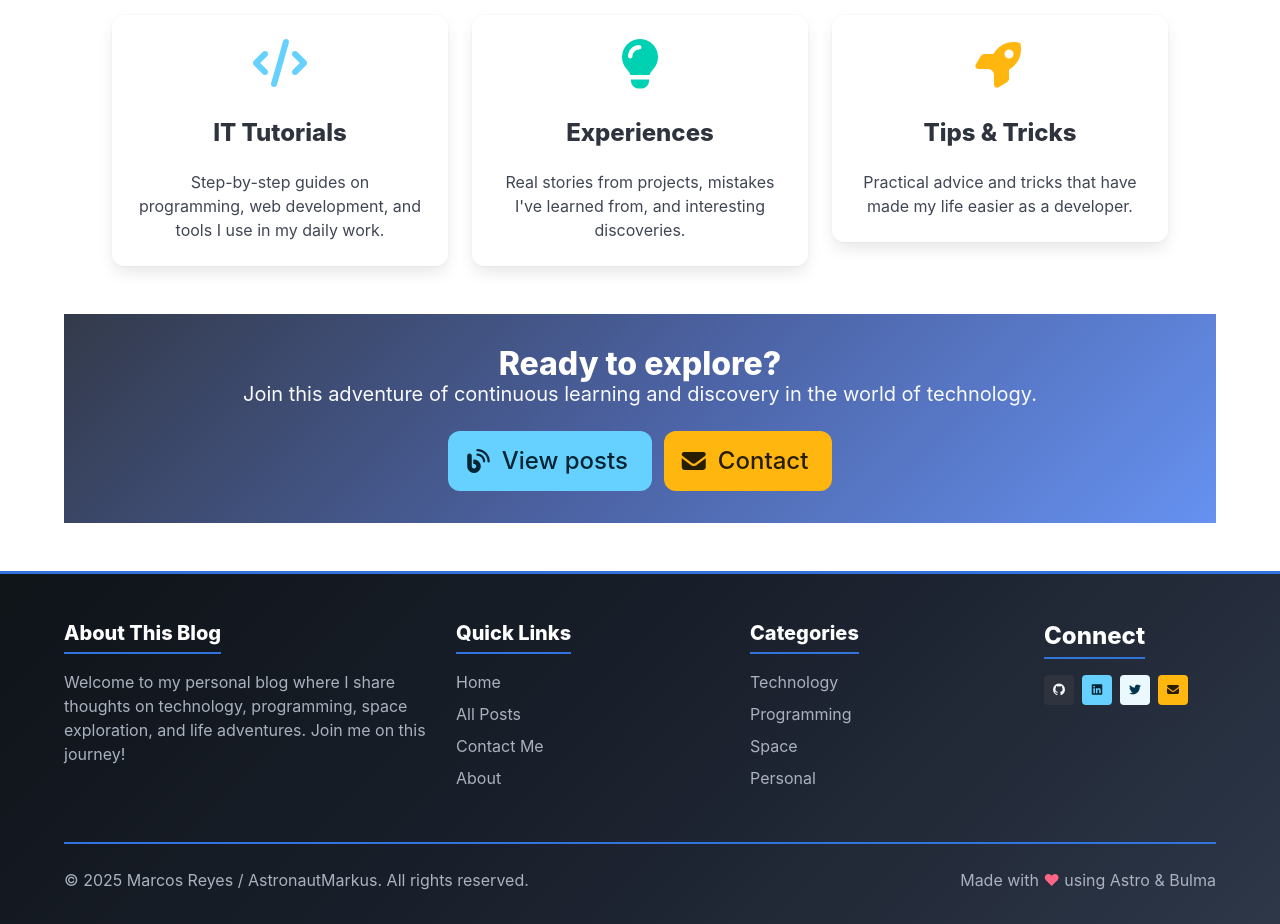
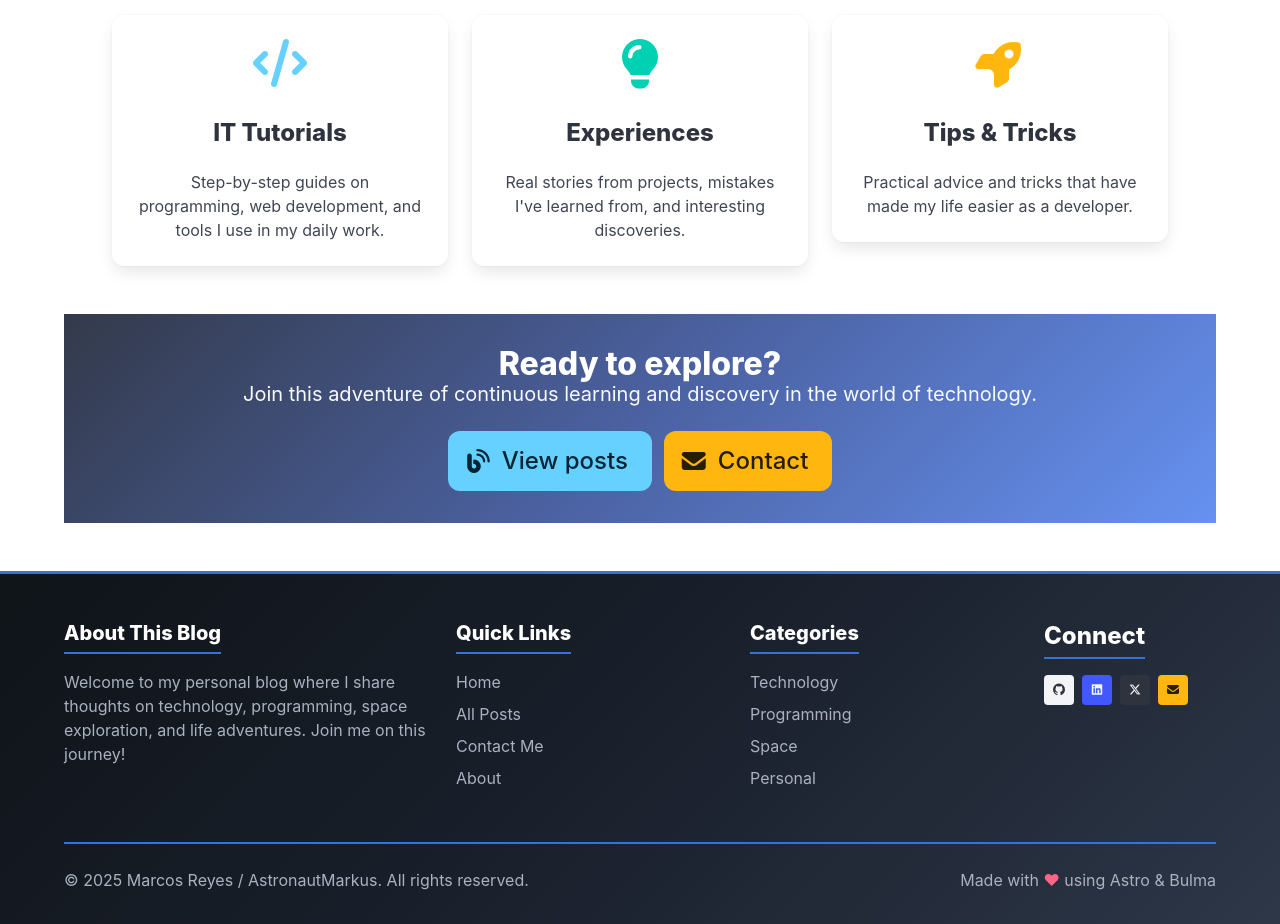
Before and after one commit to AstronautMarkus/blog.astronautmarkus.dev, an Astro site in the folder blog-astronautmarkus/: page / in a window 1280 px wide. Shown: the part 795-1719 px from the top of the page. Built offline with nearby package versions, Linux system fonts and the light colour scheme; Astro itself is replaced by a stand-in of ours.

Commit message:
style: update Twitter icon to new branding in footer component

```diff
--- a/blog-astronautmarkus/src/components/footer.astro
+++ b/blog-astronautmarkus/src/components/footer.astro
@@ -52,7 +52,7 @@
                 <div class="social-links">
                     <a
                         href="https://github.com/astronautmarkus"
-                        class="button is-small is-dark social-btn"
+                        class="button is-small is-light social-btn"
                         target="_blank"
                         rel="noopener"
                     >
@@ -62,7 +62,7 @@
                     </a>
                     <a
                         href="https://linkedin.com/in/markusreyes"
-                        class="button is-small is-info social-btn"
+                        class="button is-small is-link social-btn"
                         target="_blank"
                         rel="noopener"
                     >
@@ -72,12 +72,12 @@
                     </a>
                     <a
                         href="https://x.com/astronautmarkus"
-                        class="button is-small is-info is-light social-btn"
+                        class="button is-small is-dark social-btn"
                         target="_blank"
                         rel="noopener"
                     >
                         <span class="icon">
-                            <i class="fab fa-twitter"></i>
+                            <i class="fab fa-x-twitter"></i>
                         </span>
                     </a>
                     <a
```
